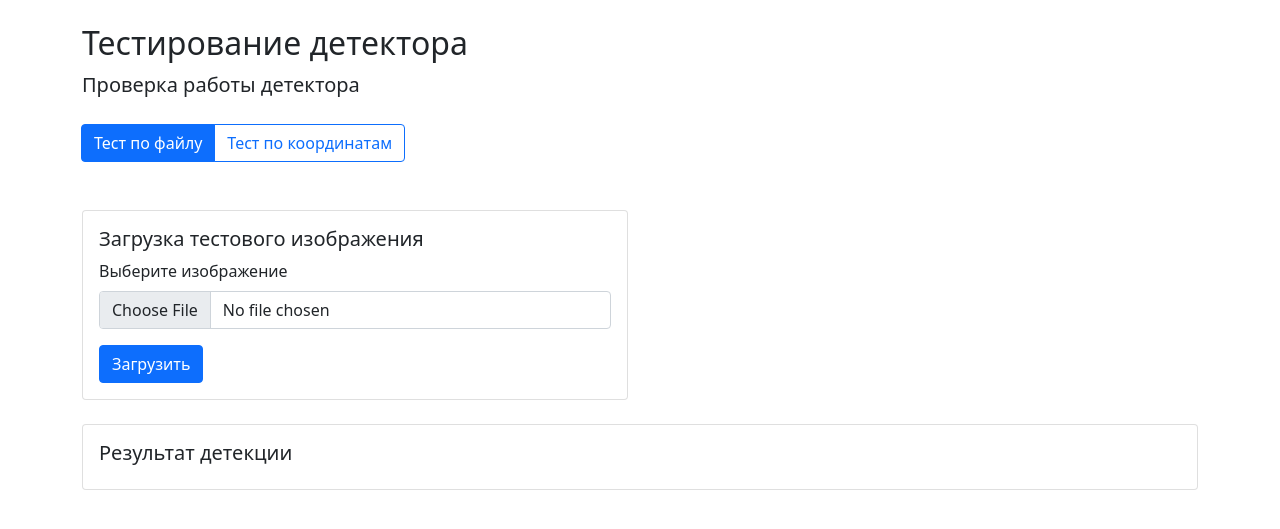
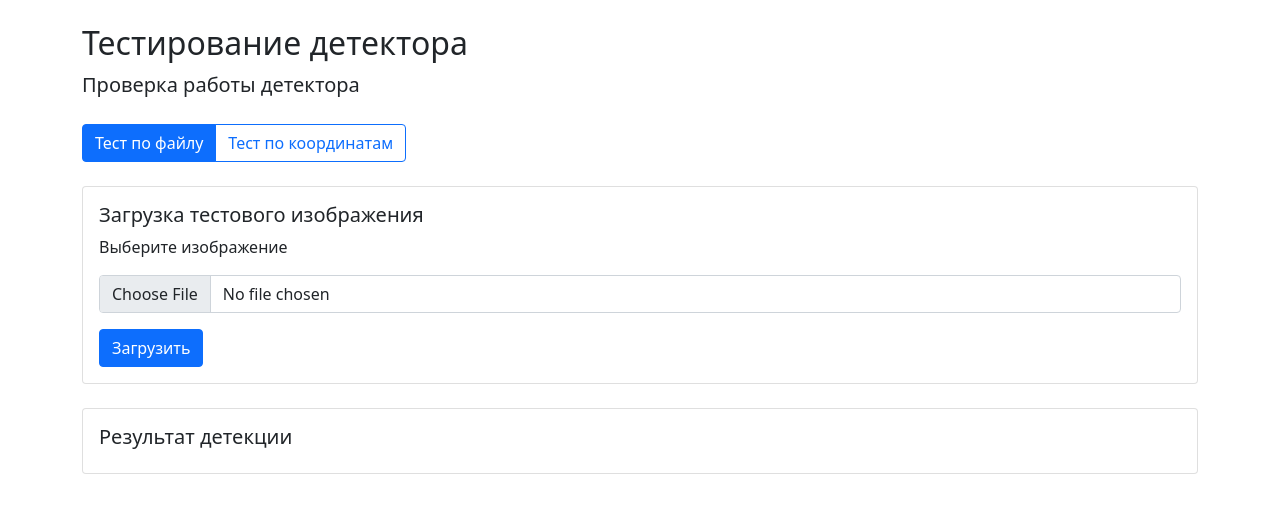
Before and after one commit to average81/wildfire_sat_finder, a FastAPI app: page /tstimage in a window 1280 px wide. Shown: the part 61-590 px from the top of the page. Run offline with FastAPI, Linux system fonts and the light colour scheme; parts of the project's set-up code (start-up, migrations or seed data) failed here and were passed over.

Commit message:
Промежуточный fix страница тестирование

```diff
--- a/app/templates/test.html
+++ b/app/templates/test.html
@@ -6,58 +6,51 @@
 <h2>Тестирование детектора</h2>
 <p class="lead mb-4">Проверка работы детектора</p>
 
-<!-- Переключатель режимов -->
-<div class="btn-group mb-4" role="group">
-    <input type="radio" class="btn-check" name="test_mode" id="file_mode" checked>
-    <label class="btn btn-outline-primary" for="file_mode">Тест по файлу</label>
-
-    <input type="radio" class="btn-check" name="test_mode" id="coord_mode">
-    <label class="btn btn-outline-primary" for="coord_mode">Тест по координатам</label>
+<div class="btn-group mb-4">
+    <button class="btn btn-primary" onclick="showFileTest()">Тест по файлу</button>
+    <button class="btn btn-outline-primary" onclick="showCoordTest()">Тест по координатам</button>
 </div>
 
 <!-- Форма для загрузки файла -->
-<div id="file_form" class="row mt-4">
-    <div class="col-md-6">
+<div id="fileTestForm">
     <div class="card">
         <div class="card-body">
             <h5 class="card-title">Загрузка тестового изображения</h5>
-                <form id="uploadForm">
+            <p class="card-text">Выберите изображение</p>
+            <form action="/tstimage" method="post" enctype="multipart/form-data">
                 <div class="mb-3">
-                        <label class="form-label">Выберите изображение</label>
-                        <input type="file" class="form-control" name="file" accept="image/*">
+                    <input class="form-control" type="file" name="file" id="formFile" accept="image/*">
                 </div>
                 <button type="submit" class="btn btn-primary">Загрузить</button>
             </form>
         </div>
     </div>
 </div>
-</div>
 
 <!-- Форма для координат -->
-<div id="coord_form" class="row mt-4" style="display: none;">
-    <div class="col-md-6">
+<div id="coordTestForm" style="display: none;">
     <div class="card">
         <div class="card-body">
             <h5 class="card-title">Координаты области</h5>
-                <form id="coordForm">
+            <form action="/detector" method="get">
                 <div class="row mb-3">
                     <div class="col-md-6">
-                            <label class="form-label">Широта</label>
-                            <input type="number" step="0.000001" class="form-control" name="lat" value="55.0" required>
+                        <label class="form-label">Широта 1</label>
+                        <input type="number" step="0.000001" class="form-control" name="lat1" value="55.0" required>
                     </div>
                     <div class="col-md-6">
-                            <label class="form-label">Долгота</label>
-                            <input type="number" step="0.000001" class="form-control" name="lon" value="37.0" required>
+                        <label class="form-label">Долгота 1</label>
+                        <input type="number" step="0.000001" class="form-control" name="lon1" value="37.0" required>
                     </div>
                 </div>
                 <div class="row mb-3">
                     <div class="col-md-6">
-                            <label class="form-label">Ширина (градусы)</label>
-                            <input type="number" step="0.001" class="form-control" name="width" value="1.0" required>
+                        <label class="form-label">Широта 2</label>
+                        <input type="number" step="0.000001" class="form-control" name="lat2" value="55.1" required>
                     </div>
                     <div class="col-md-6">
-                            <label class="form-label">Высота (градусы)</label>
-                            <input type="number" step="0.001" class="form-control" name="height" value="1.0" required>
+                        <label class="form-label">Долгота 2</label>
+                        <input type="number" step="0.000001" class="form-control" name="lon2" value="37.1" required>
                     </div>
                 </div>
                 <button type="submit" class="btn btn-primary">Получить изображение</button>
@@ -65,18 +58,11 @@
         </div>
     </div>
 </div>
-</div>
 
-<!-- Результаты -->
-<div class="row mt-4">
-    <div class="col-md-12">
-        <div class="card">
+<div class="card mt-4">
     <div class="card-body">
         <h5 class="card-title">Результат детекции</h5>
         <div id="detectionResult">
-                    <!-- Здесь будет результат детекции -->
-                </div>
-            </div>
         </div>
     </div>
 </div>
@@ -84,37 +70,25 @@
 
 {% block scripts %}
 <script>
-document.addEventListener('DOMContentLoaded', function() {
-    const fileMode = document.getElementById('file_mode');
-    const coordMode = document.getElementById('coord_mode');
-    const fileForm = document.getElementById('file_form');
-    const coordFormDiv = document.getElementById('coord_form');
+function showFileTest() {
+    document.getElementById('fileTestForm').style.display = 'block';
+    document.getElementById('coordTestForm').style.display = 'none';
+    document.querySelector('button[onclick="showFileTest"]').classList.add('btn-primary');
+    document.querySelector('button[onclick="showFileTest"]').classList.remove('btn-outline-primary');
+    document.querySelector('button[onclick="showCoordTest"]').classList.add('btn-outline-primary');
+    document.querySelector('button[onclick="showCoordTest"]').classList.remove('btn-primary');
+}
 
-    // Переключение режимов
-    fileMode.addEventListener('change', function() {
-        fileForm.style.display = 'block';
-        coordFormDiv.style.display = 'none';
-    });
+function showCoordTest() {
+    document.getElementById('fileTestForm').style.display = 'none';
+    document.getElementById('coordTestForm').style.display = 'block';
+    document.querySelector('button[onclick="showCoordTest"]').classList.add('btn-primary');
+    document.querySelector('button[onclick="showCoordTest"]').classList.remove('btn-outline-primary');
+    document.querySelector('button[onclick="showFileTest"]').classList.add('btn-outline-primary');
+    document.querySelector('button[onclick="showFileTest"]').classList.remove('btn-primary');
+}
 
-    coordMode.addEventListener('change', function() {
-        fileForm.style.display = 'none';
-        coordFormDiv.style.display = 'block';
-    });
-
-    // Обработка формы координат
-    const coordForm = document.getElementById('coordForm');
-    if (coordForm) {
-        coordForm.addEventListener('submit', function(e) {
-            e.preventDefault();
-            const formData = new FormData(coordForm);
-            const params = new URLSearchParams();
-            for (const [key, value] of formData.entries()) {
-                params.append(key, value);
-            }
-            window.location.href = `/areaimg?${params.toString()}`;
-        });
-    }
-});
+// Показываем форму загрузки файла по умолчанию
+showFileTest();
 </script>
-<script src="/static/js/test.js"></script>
 {% endblock %}
```
Lines whose indentation alone changed are shown as unchanged.
